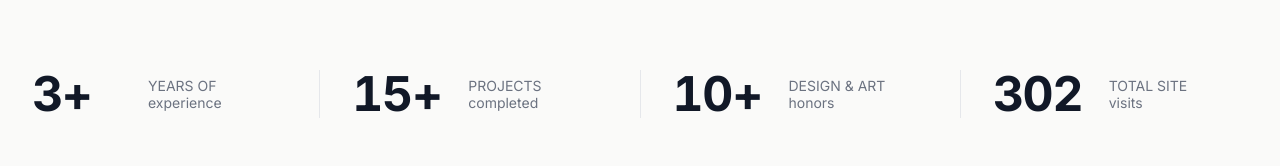
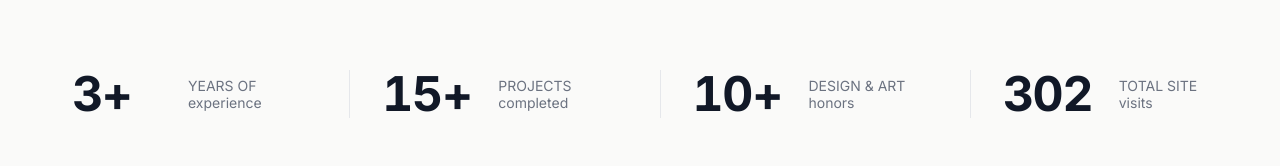
Before and after one commit to Y-tuo/Portfolio, a React (Vite) app: page / in a window 1280 px wide. Shown: the part 634-800 px from the top of the page. Built offline with nearby package versions, Linux system fonts and the light colour scheme.

Commit message:
Optimize: Adjust stats alignment and navigation scroll offset

```diff
--- a/App.tsx
+++ b/App.tsx
@@ -134,7 +134,7 @@ function App() {
         {/* Stats Bar */}
         <div className="max-w-7xl mx-auto w-full mt-4">
           <div className="grid md:grid-cols-2 gap-8">
-            <div className="md:col-span-2 flex justify-between items-center divide-x divide-gray-200">
+            <div className="md:col-span-2 flex justify-between items-center divide-x divide-gray-200 pl-2 md:pl-10">
               {STATS.map((stat, idx) => (
                 <div key={idx} className="flex items-center gap-4 flex-1 first:pl-0 pl-8 last:pr-0 pr-8">
                   <span className="text-4xl md:text-5xl font-bold text-gray-900 tracking-tight tabular-nums min-w-[80px] md:min-w-[100px]">
--- a/index.html
+++ b/index.html
@@ -11,7 +11,7 @@
     rel="stylesheet">
   <style>
     html {
-      scroll-padding-top: 100px;
+      scroll-padding-top: 80px;
       /* Offset for the fixed navbar */
     }
 
```
